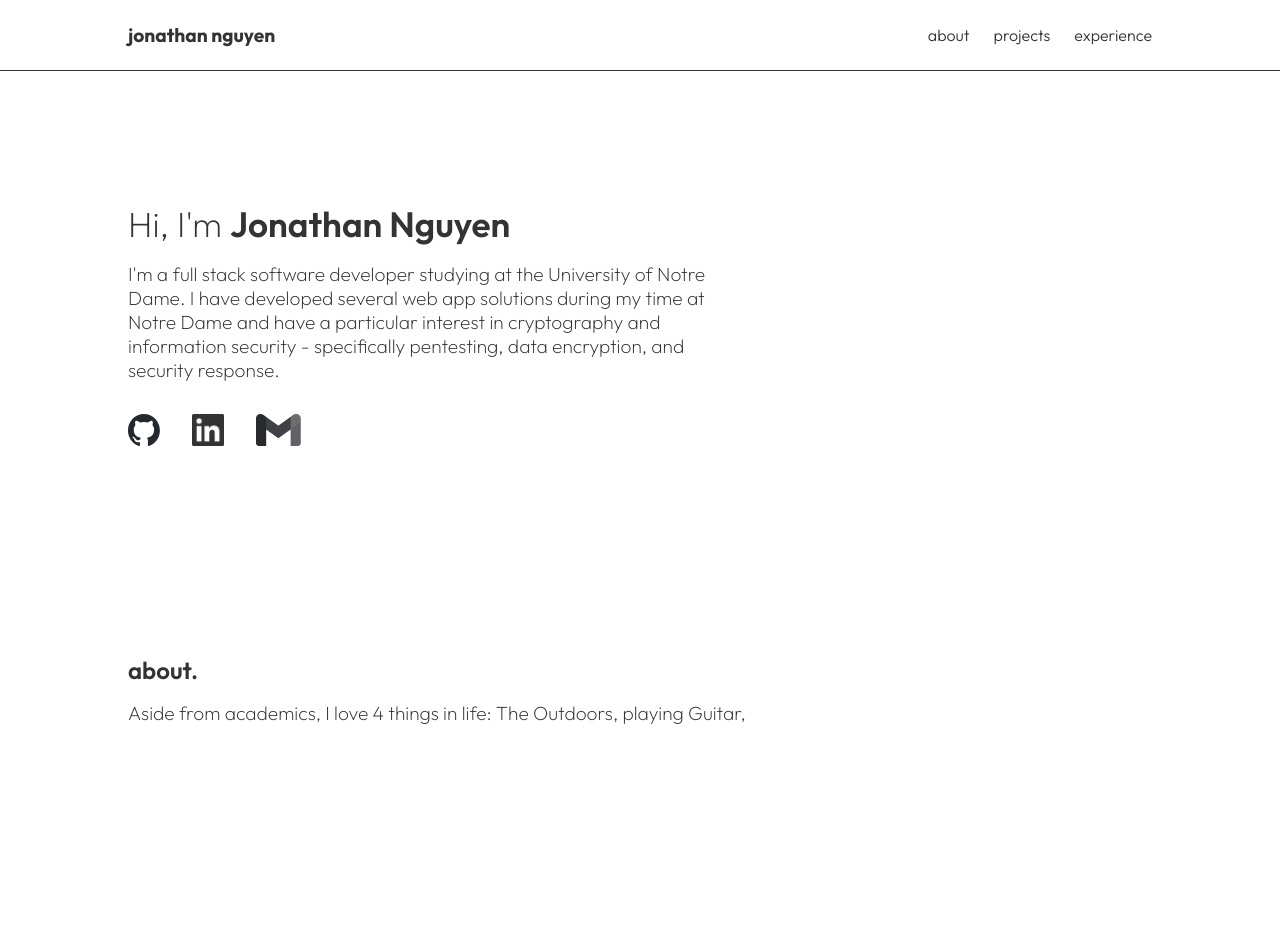
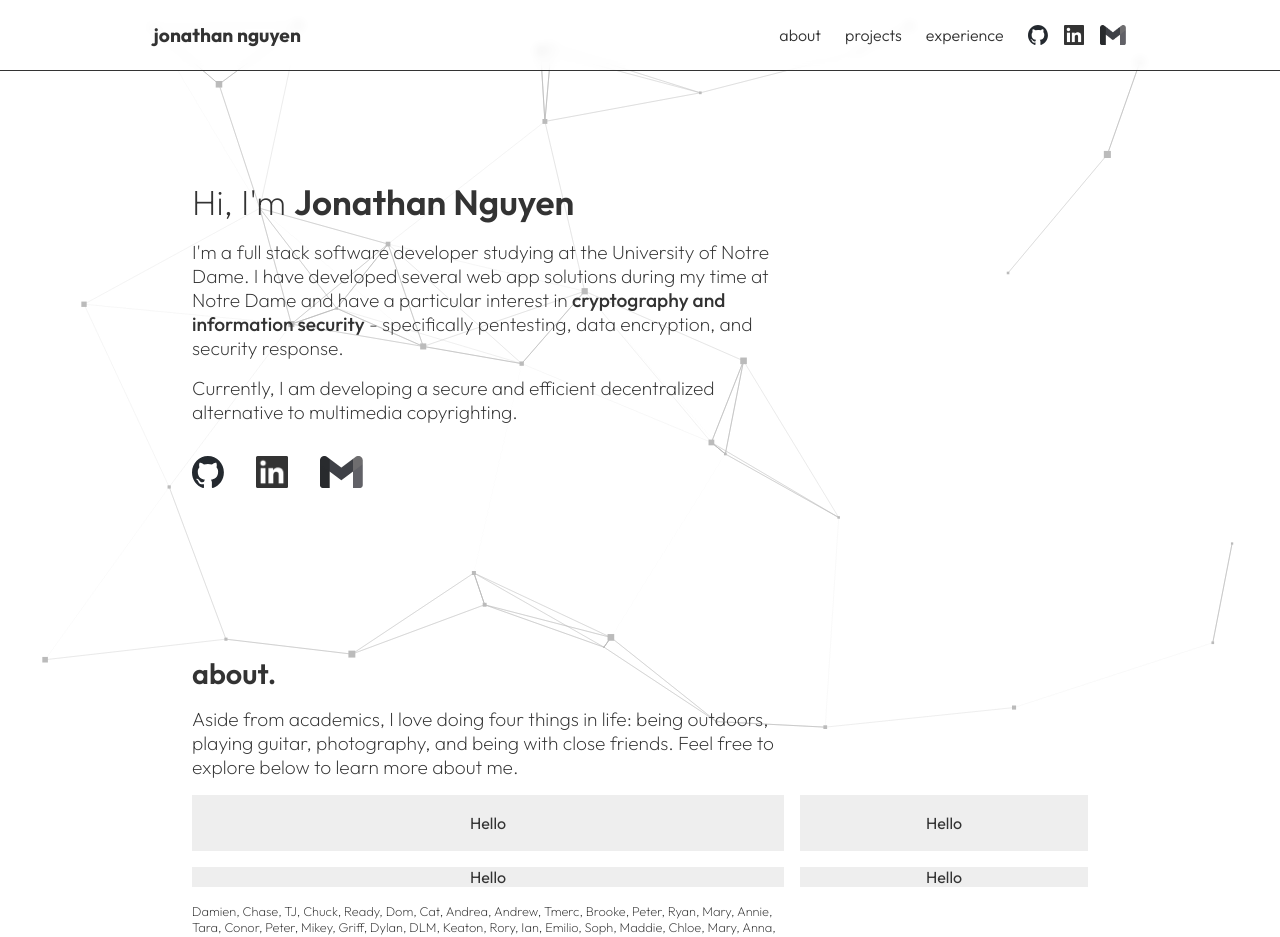
Before and after one commit to jnguyen38/jonathanguyen.com, a Next.js app: page / in a window 1280 px wide. Shown: the top 937 px of the page. Built offline with nearby package versions, Linux system fonts and the light colour scheme.

Commit message:
Home Particles and Socials

```diff
--- a/package.json
+++ b/package.json
@@ -14,6 +14,8 @@
     "eslint-config-next": "13.0.7",
     "next": "13.0.7",
     "react": "18.2.0",
-    "react-dom": "18.2.0"
+    "react-dom": "18.2.0",
+    "react-tsparticles": "^2.6.0",
+    "tsparticles": "^2.6.0"
   }
 }
--- /dev/null
+++ b/src/components/Footer.js
@@ -0,0 +1,7 @@
+export default function Footer() {
+    return (
+        <div className={`d-flex-row-c py-4`}>
+            <p className={`fw-2 fs-xs`}>&#169; 2022 by Jonathan Nguyen. All Rights Reserved.</p>
+        </div>
+    )
+}
--- a/src/components/Header.js
+++ b/src/components/Header.js
@@ -1,8 +1,12 @@
 import styles from "../styles/components/Header.module.css";
 import Link from "next/link";
+import Socials from "./Socials";
 
-export default function Header(props) {
+export default function Header() {
     function scrollTo(element) {
+        if (window.location.pathname !== "/")
+            window.location.replace(`/`);
+
         let elem = document.getElementById(element);
         elem.scrollIntoView({
             block: 'start',
@@ -20,6 +24,7 @@ export default function Header(props) {
                 <p onClick={() => scrollTo(`about`)} className={`clickable`}>about</p>
                 <p onClick={() => scrollTo(`projects`)} className={`clickable`}>projects</p>
                 <p onClick={() => scrollTo(`experience`)} className={`clickable`}>experience</p>
+                <Socials size={20} gap={2} margin={0}/>
             </div>
         </div>
     )
--- /dev/null
+++ b/src/components/Particles.js
@@ -0,0 +1,68 @@
+import { useCallback } from "react";
+import Particles from "react-tsparticles";
+import { loadFull } from "tsparticles";
+
+export default function CustomParticles(props) {
+    const particlesInit = useCallback(async engine => {
+        console.log(engine);
+        // you can initiate the tsParticles instance (engine) here, adding custom shapes or presets
+        // this loads the tsparticles package bundle, it's the easiest method for getting everything ready
+        // starting from v2 you can add only the features you need reducing the bundle size
+        await loadFull(engine);
+    }, []);
+
+    const particlesLoaded = useCallback(async container => {
+        await console.log(container);
+    }, []);
+
+    return (
+        <Particles
+            id="tsparticles"
+            className={"particles"}
+            init={particlesInit}
+            loaded={particlesLoaded}
+            options={{
+                background: {
+                    color: {value: props.theme === "light" ? "#ffffff" : "#333333"},
+                    opacity: 1
+                },
+                fpsLimit: 30,
+                interactivity: {
+                    events: {
+                        resize: false,
+                    },
+                },
+                particles: {
+                    color: {value: "#bbbbbb"},
+                    links: {
+                        color: "#bbbbbb",
+                        distance: 220,
+                        enable: true,
+                        opacity: 1,
+                        width: 1,
+                    },
+                    collisions: {enable: false},
+                    move: {
+                        directions: "none",
+                        enable: true,
+                        outModes: {default: "bounce"},
+                        random: false,
+                        speed: 2,
+                        straight: false,
+                    },
+                    number: {
+                        density: {
+                            enable: true,
+                            area: 1000,
+                        },
+                        value: 40,
+                    },
+                    opacity: {value: 1},
+                    shape: {type: "square"},
+                    size: {value: { min: 1, max: 5 }},
+                },
+                detectRetina: true,
+            }}
+        />
+    )
+}
--- a/src/components/Socials.js
+++ b/src/components/Socials.js
@@ -2,20 +2,22 @@ import Link from "next/link";
 import Image from "next/image";
 import styles from "../styles/components/Socials.module.css";
 
-export default function Socials() {
+export default function Socials(props) {
+    const aspectRatio = 1.34375;
+
     return (
-        <div className={`d-flex gap-4 my-2`}>
+        <div className={`${styles.socials} d-flex gap-${props.gap} my-${props.margin}`}>
             <Link href={"https://www.github.com/jnguyen38"} className={`${styles.social}`}>
                 <Image src={`/media/icons/github-mark.svg`}
-                       width={32} height={32} alt={''}/>
+                       width={props.size} height={props.size} alt={''}/>
             </Link>
             <Link href={"https://www.linkedin.com/in/jonathan-nguyen/"} className={`${styles.social}`}>
                 <Image src={`/media/icons/linkedin-logo.png`}
-                       width={32} height={32} alt={''}/>
+                       width={props.size} height={props.size} alt={''}/>
             </Link>
             <Link href={"mailto:jnguyen8831@gmail.com"}>
                 <Image src={`/media/icons/gmail-logo.png`}
-                       width={45} height={32} alt={''} className={`${styles.gmail} ${styles.social}`}/>
+                       width={props.size * aspectRatio} height={props.size} alt={''} className={`${styles.gmail} ${styles.social}`}/>
             </Link>
         </div>
     )
--- a/src/pages/_app.js
+++ b/src/pages/_app.js
@@ -1,6 +1,8 @@
 import '../styles/root.css'
 import {useEffect, useState} from "react";
 import Header from "../components/Header";
+import Footer from "../components/Footer";
+import CustomParticles from "../components/Particles";
 
 export default function App({ Component, pageProps }) {
     const [theme, setTheme] = useState("light")
@@ -16,10 +18,20 @@ export default function App({ Component, pageProps }) {
         if (localTheme) setTheme(localTheme);
     }, [])
 
+    function handleTheme() {
+        setTheme(currTheme => {
+            if (currTheme === "light") return "dark";
+            return "light";
+        })
+    }
+
     return (
-        <div className={theme === "dark" ? "dark-mode" : "light-mode"}>
+        <div className={theme === "dark" ? "theme dark-mode" : "theme light-mode"}>
             <Header/>
             <Component {...pageProps}/>
+            {/*<button onClick={handleTheme}>Change Theme</button>*/}
+            <Footer/>
+            <CustomParticles theme={theme}/>
         </div>
     )
 }
--- a/src/pages/index.js
+++ b/src/pages/index.js
@@ -1,7 +1,6 @@
 import styles from "../styles/pages/Home.module.css";
 import Head from "next/head";
 import Socials from "../components/Socials";
-import {useEffect} from "react";
 
 function Intro() {
     return (
@@ -11,10 +10,14 @@ function Intro() {
                 I&#39;m a full stack software developer studying at the
                 University of Notre Dame. I have developed several
                 web app solutions during my time at Notre Dame and have a particular
-                interest in cryptography and information security
-                - specifically pentesting, data encryption, and security response.
+                interest in <span className={"fw-5"}>cryptography and information security</span> -
+                specifically pentesting, data encryption, and security response.
             </p>
-            <Socials/>
+            <p className={`fw-2 fs-sm`}>
+                Currently, I am developing a secure and efficient decentralized
+                alternative to multimedia copyrighting.
+            </p>
+            <Socials size={32} gap={4} margin={2}/>
         </div>
     );
 }
@@ -22,9 +25,22 @@ function Intro() {
 function About() {
     return (
         <div id={`about`} className={`${styles.about} gap-2`}>
-            <h2 className={`fw-6`}>about.</h2>
-            <p className={`fw-2 fs-sm`}>
-                Aside from academics, I love 4 things in life: The Outdoors, playing Guitar,
+            <h2 className={`fw-6 fs-md`}>about.</h2>
+            <p className={`${styles.description} fw-2 fs-sm`}>
+                Aside from academics, I love doing four things in life: being outdoors, playing guitar,
+                photography, and being with close friends. Feel free to explore below to learn more
+                about me.
+            </p>
+            <div className={`${styles.grid} gap-2`}>
+                <div className={`${styles.gridItem}`} style={{gridColumn: `span 2`, gridRow: `span 2`}}>Hello</div>
+                <div className={`${styles.gridItem}`} style={{gridColumn: `span 1`, gridRow: `span 2`}}>Hello</div>
+                <div className={`${styles.gridItem}`} style={{gridColumn: `span 2`, gridRow: `span 1`}}>Hello</div>
+                <div className={`${styles.gridItem}`} style={{gridColumn: `span 1`, gridRow: `span 1`}}>Hello</div>
+            </div>
+            <p className={`${styles.description} fw-2 fs-xs`}>
+                Damien, Chase, TJ, Chuck, Ready, Dom, Cat, Andrea, Andrew, Tmerc, Brooke, Peter, Ryan, Mary, Annie,
+                Tara, Conor, Peter, Mikey, Griff, Dylan, DLM, Keaton, Rory, Ian, Emilio, Soph, Maddie, Chloe, Mary,
+                Anna, Tommy, or Holly: If you&#39;re reading this, you&#39;re the best
             </p>
         </div>
     )
@@ -46,7 +62,7 @@ function Experience() {
     );
 }
 
-export default function index() {
+function index() {
     return (
         <div>
             <Head>
@@ -64,3 +80,5 @@ export default function index() {
         </div>
     )
 }
+
+export default index;
--- a/src/styles/components/Breakpoints.css
+++ b/src/styles/components/Breakpoints.css
@@ -1,8 +1,34 @@
+/* Phone Screen */
+
 @media (max-width: 768px) {
+    main {
+        width: 85%;
+        padding: calc(2 * var(--header-height)) 0 ;
+        margin: 0 auto;
+    }
+
     .warning {font-size: .85em !important;}
     aside.side-nav {display: none;}
 }
 
-@media only screen and (min-width: 768px) and (max-width: 992px) {
+/* Tablet Screen */
+
+@media (min-width: 768px) and (max-width: 992px) {
+    main {
+        width: 70%;
+        padding: var(--header-height) 0;
+        margin: 0 auto;
+    }
+
     aside.side-nav {display: none;}
 }
+
+/* Laptop Screen */
+
+@media (min-width: 992px) {
+    main {
+        width: 70%;
+        padding: var(--header-height) 0;
+        margin: 0 auto;
+    }
+}
--- a/src/styles/components/Header.module.css
+++ b/src/styles/components/Header.module.css
@@ -1,10 +1,12 @@
 .header {
     height: var(--header-height);
     border-bottom: 1px solid var(--theme-black);
-    padding-inline: 10%;
-    width: 80%;
+    padding-inline: 12%;
+    width: 76%;
     position: fixed;
     top: 0;
     background-color: var(--reg-bg-transparent);
     backdrop-filter: blur(5px);
+    flex-wrap: wrap;
+    z-index: 100;
 }
--- a/src/styles/components/Socials.module.css
+++ b/src/styles/components/Socials.module.css
@@ -1,3 +1,7 @@
+.socials {
+    margin-bottom: -4px;
+}
+
 .social {
     transition: all 200ms;
 }
--- a/src/styles/pages/Home.module.css
+++ b/src/styles/pages/Home.module.css
@@ -2,10 +2,6 @@
     min-height: 60vh;
     width: min(100%, 600px);
     animation: fade-in 1s ease-in-out;
-}
-
-.emailText {
-    border-bottom: 1px solid var(--inverted-bg-solid);
 }
 
 .email {
@@ -22,8 +18,26 @@
 .about, .projects, .experience {
     padding-top: calc(var(--header-height) * 1.5);
     min-height: 60vh;
+    width: 100%;
     display: flex;
     flex-direction: column;
+}
+
+.description {
+    width: min(100%, 600px);
+}
+
+.grid {
+    display: grid;
+    grid-template-columns: repeat(3, 1fr);
+    grid-template-rows: repeat(3, 1fr);
+}
+
+.gridItem {
+    background-color: #eeeeee;
+    display: flex;
+    align-items: center;
+    justify-content: center;
 }
 
 @keyframes fade-in {
--- a/src/styles/root.css
+++ b/src/styles/root.css
@@ -23,15 +23,14 @@ body {
   -moz-osx-font-smoothing: grayscale;
 }
 
-main {
-  width: 80%;
-  margin: var(--header-height) auto;
-
-}
-
 code {
   font-family: source-code-pro, Menlo, Monaco, Consolas, 'Courier New',
   monospace;
+}
+
+.particles {
+  position: fixed;
+  z-index: -1;
 }
 
 .theme {
@@ -50,7 +49,7 @@ code {
   --reg-text-color: var(--theme-white);
   --icon-filter: invert(100%) sepia(2%) saturate(5756%) hue-rotate(298deg) brightness(103%) contrast(89%);
   --inverted-filter: invert(10%) sepia(34%) saturate(2988%) hue-rotate(194deg) brightness(88%) contrast(96%);
-  background-color: var(--theme-black);
+  background-color: rgba(0, 0, 0, 0);
   color: var(--theme-white);
 }
 
@@ -65,7 +64,7 @@ code {
   --reg-text-color: var(--theme-black);
   --icon-filter: invert(39%) sepia(27%) saturate(540%) hue-rotate(153deg) brightness(96%) contrast(86%);
   --inverted-filter: invert(100%) sepia(2%) saturate(5756%) hue-rotate(298deg) brightness(103%) contrast(89%);
-  background-color: var(--theme-white);
+  background-color: rgba(0, 0, 0, 0);
   color: var(--theme-black);
 }
 
```
Also changed, not shown: 1 other file (tests, documents, lock files or other folders).
